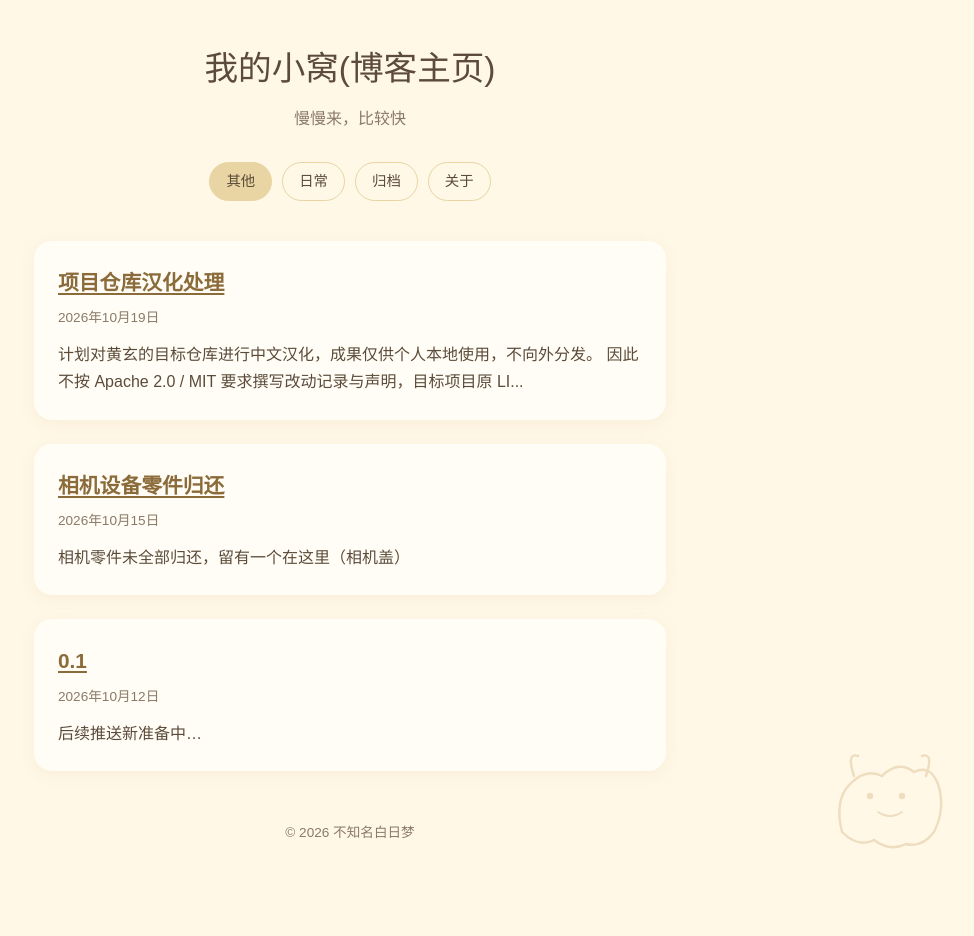
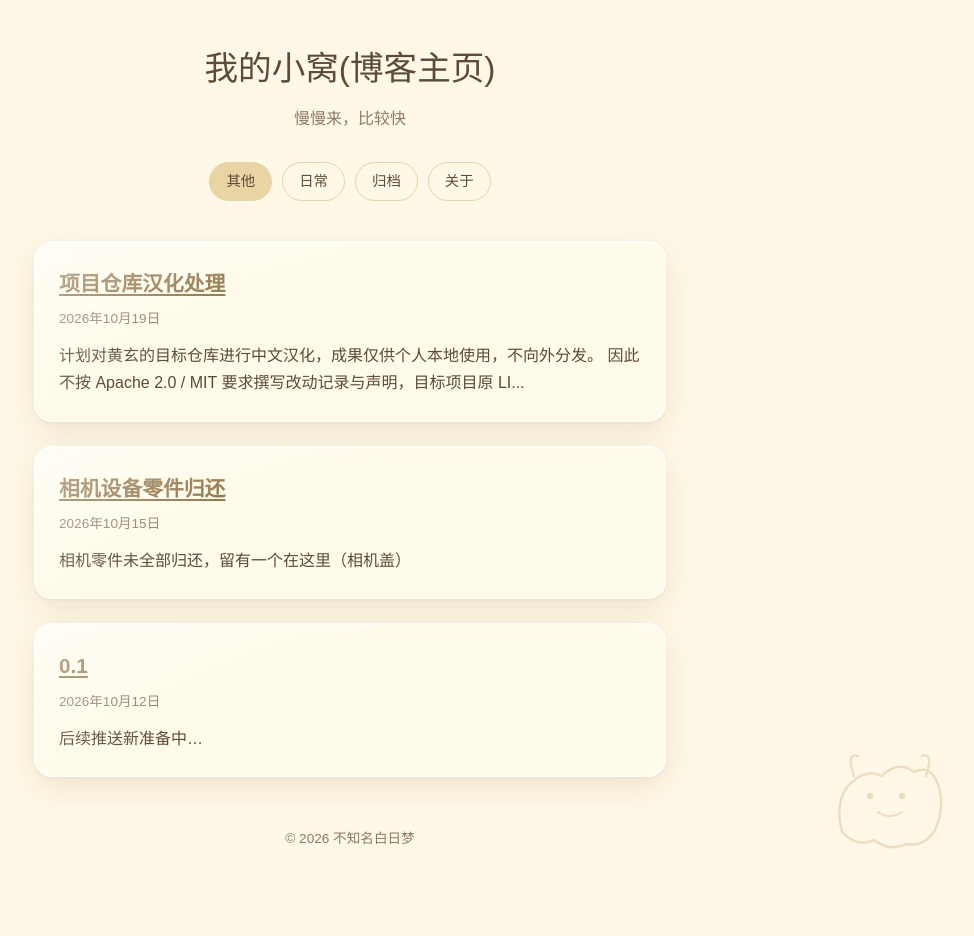
Before and after one commit to MYOUYIM/MYOUYIM.github.io, a Jekyll site: the page built from index.md, in a window 1280 px wide. Shown: the whole page, without its empty margins (290-1264 px from the left). Built offline with Jekyll 4.4.1, drawn with Linux system fonts in a browser that asks for light colours.

Commit message:
更新 default.html

```diff
--- a/_layouts/default.html
+++ b/_layouts/default.html
@@ -5,6 +5,7 @@
   <meta name="viewport" content="width=device-width, initial-scale=1.0">
   <title>{% if page.title %}{{ page.title }} - {% endif %}{{ site.title }}</title>
   <link rel="stylesheet" href="{{ '/style.css' | relative_url }}">
+<link rel="stylesheet" href="{{ '/glass.css' | relative_url }}">
 </head>
 <body>
   <div class="container">
```
